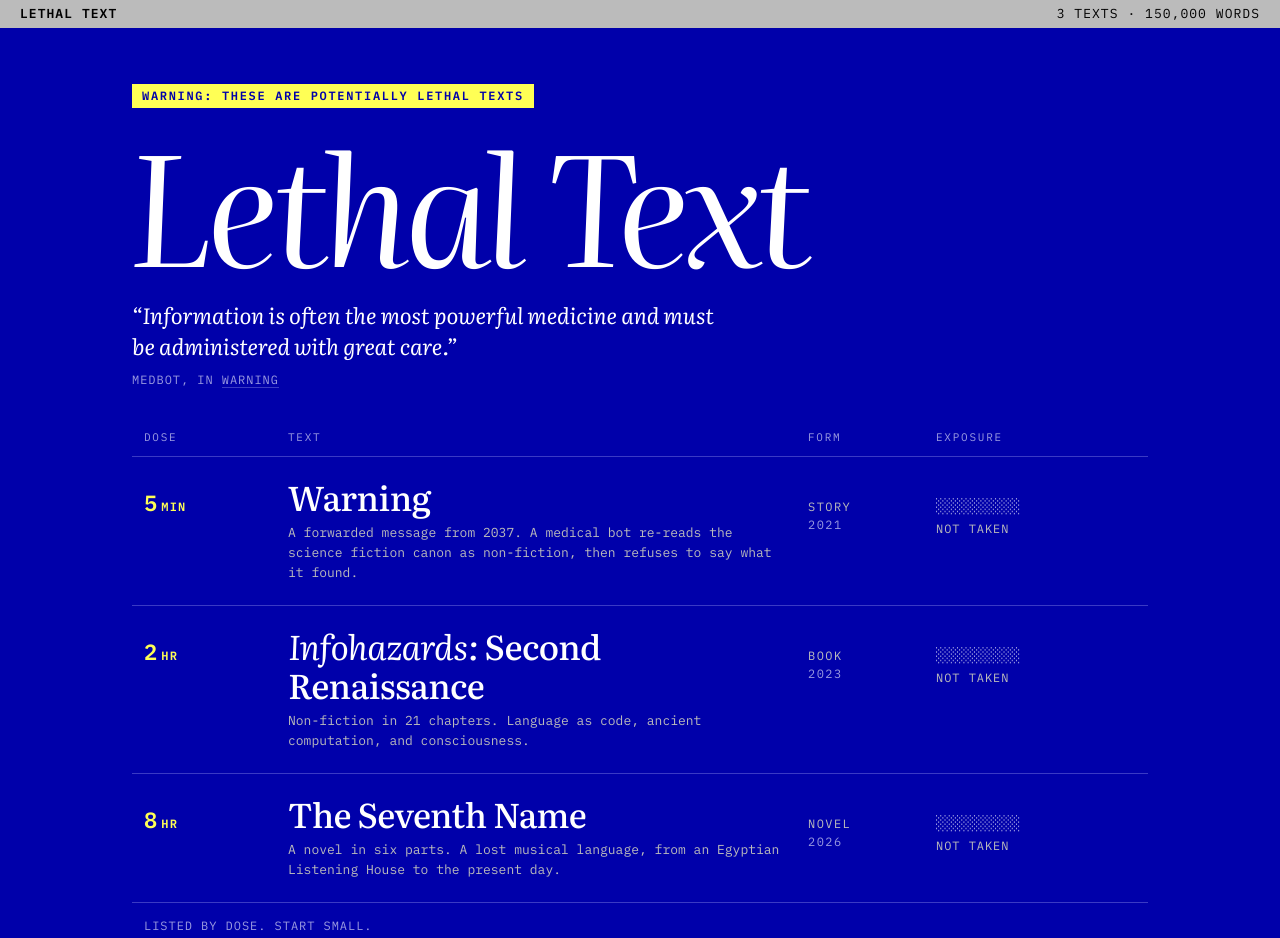
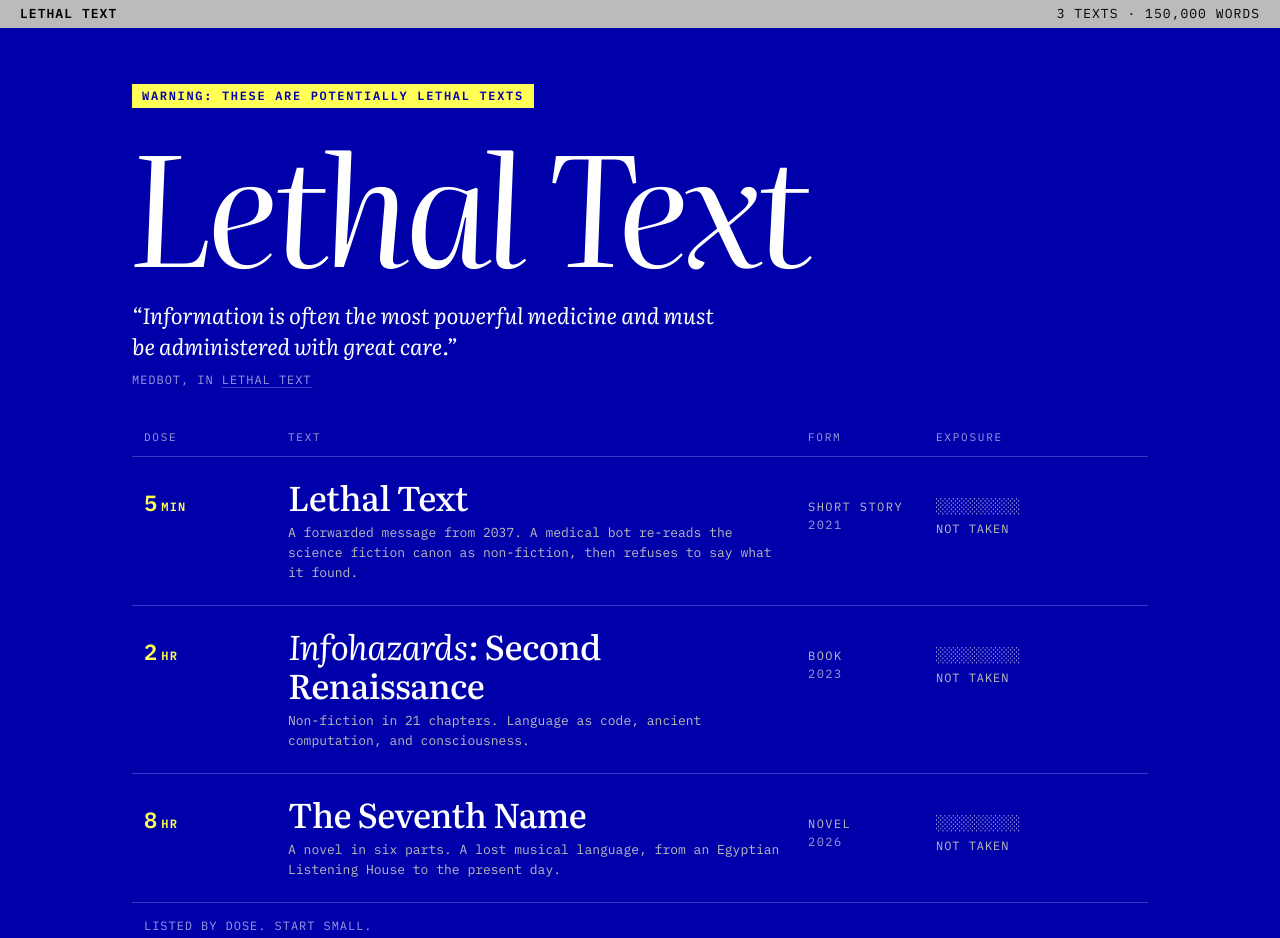
Before and after one commit to williamedwardhahn/LethalText, a plain HTML site: page index.html in a window 1280 px wide. Shown: the top 938 px of the page. Drawn offline with Linux system fonts and the light colour scheme.

Commit message:
Title the short story Lethal Text; revise Metafiction draft
List the 2021 short story on the landing page under its title,
Lethal Text, and credit the MedBot quotation to it.
Revise the unpublished Metafiction draft in _drafts/: dramatise the
argument, add Voss and Dana, and settle how the proof spreads.

```diff
--- a/index.html
+++ b/index.html
@@ -114,7 +114,7 @@ footer { margin-top: 56px; padding: 14px 20px; border-top: 1px solid var(--rule)
     <h1>Lethal Text<span class="cursor" aria-hidden="true"></span></h1>
     <p class="rx">
       <q>Information is often the most powerful medicine and must be administered with great care.</q>
-      <cite>MedBot, in <a href="warning.html">Warning</a></cite>
+      <cite>MedBot, in <a href="warning.html">Lethal Text</a></cite>
     </p>
   </header>
 
@@ -122,8 +122,8 @@ footer { margin-top: 56px; padding: 14px 20px; border-top: 1px solid var(--rule)
   <ol class="sched" id="sched">
     <li class="dose"><a href="warning.html" data-id="warning">
       <span class="amt">5<small>MIN</small></span>
-      <span class="text"><h2>Warning</h2><p>A forwarded message from 2037. A medical bot re-reads the science fiction canon as non-fiction, then refuses to say what it found.</p></span>
-      <span class="form">Story<small>2021</small></span>
+      <span class="text"><h2>Lethal Text</h2><p>A forwarded message from 2037. A medical bot re-reads the science fiction canon as non-fiction, then refuses to say what it found.</p></span>
+      <span class="form">Short story<small>2021</small></span>
       <span class="exp"><span class="bar" aria-hidden="true"></span><span class="state"></span></span>
     </a></li>
     <li class="dose"><a href="book.html" data-id="infohazards" data-book>
```
Also changed, not shown: _drafts/metafiction.html (+91 -71 lines), 1 other file.
